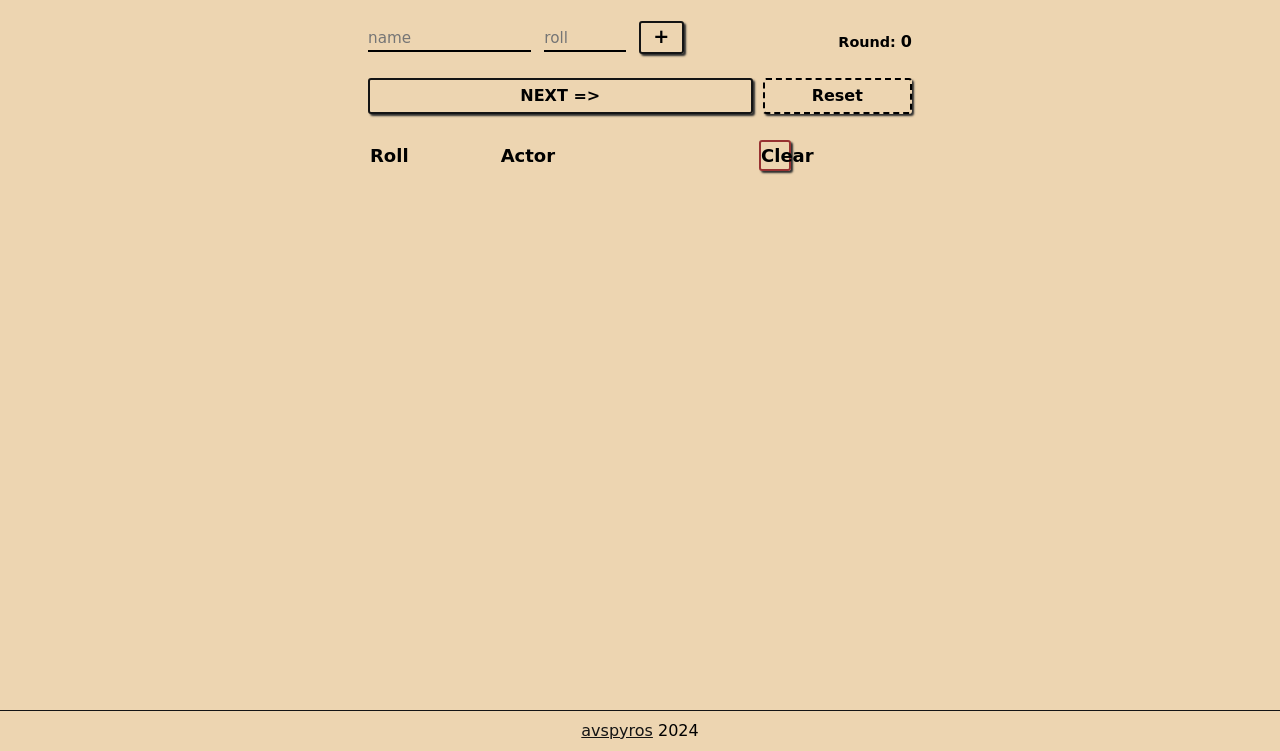
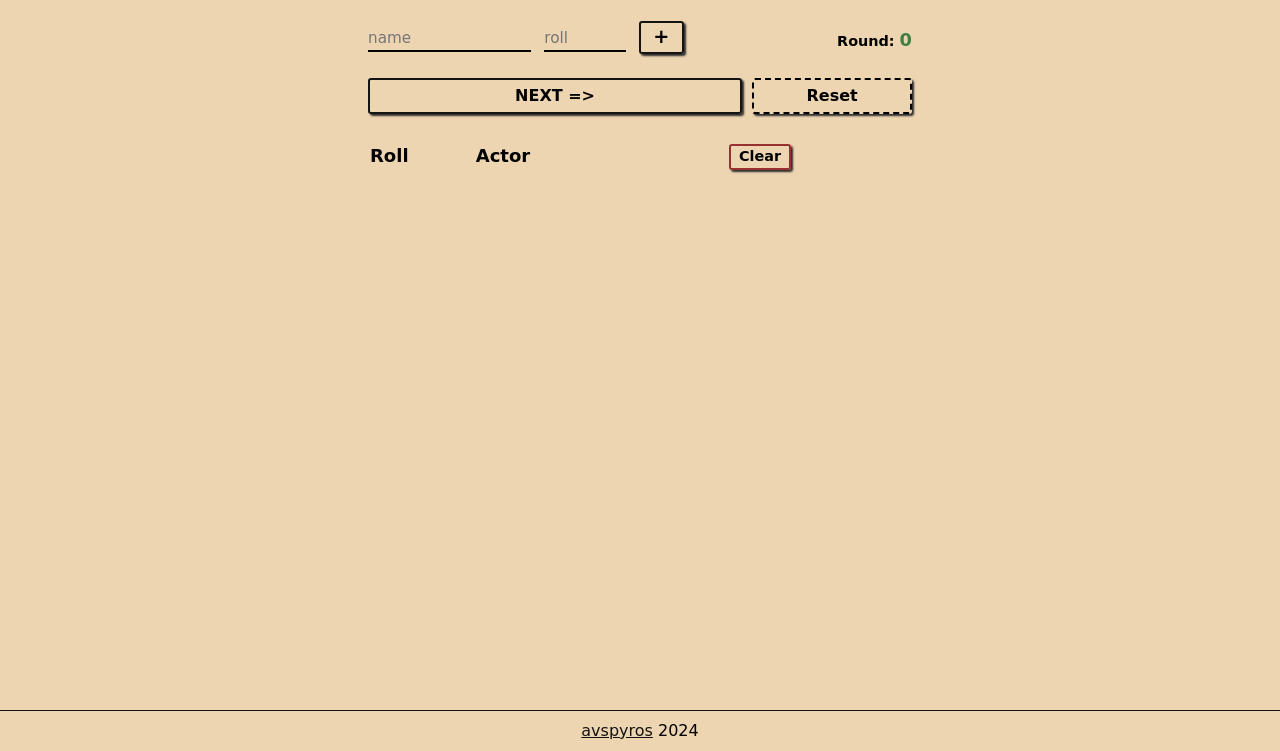
Before and after one commit to avspyros/game-turn-tracker, a plain HTML site: page index.html in a window 1280 px wide. Shown: the part 49-800 px from the top of the page. Drawn offline with Linux system fonts and the light colour scheme; a web font is replaced by a local one.

```diff
--- a/style.css
+++ b/style.css
@@ -140,7 +140,8 @@ input::placeholder {
 }
 
 .counter-container span {
-  font-size: 1rem;
+  color: rgb(63, 128, 67);
+  font-size: 1.115rem;
 }
 
 .btn-group {
@@ -153,7 +154,6 @@ input::placeholder {
 
 .btn {
   display: inline-block;
-  width: 2rem;
   font-weight: bold;
   background-color: transparent;
   border: 2px solid #141414;
@@ -182,14 +182,16 @@ input::placeholder {
   flex: 1 1 auto;
 }
 
+.clr-btn {
+  font-size: 0.9rem;
+  padding: 0 0.5rem;
+  border: 2px solid rgb(151, 49, 49);
+}
+
 .del-btn {
+  width: 2rem;
   padding: 0;
   border: 1px solid rgb(151, 49, 49);
-}
-
-.clr-btn {
-  padding: 0;
-  border: 2px solid rgb(151, 49, 49);
 }
 
 .actors-list {
```
